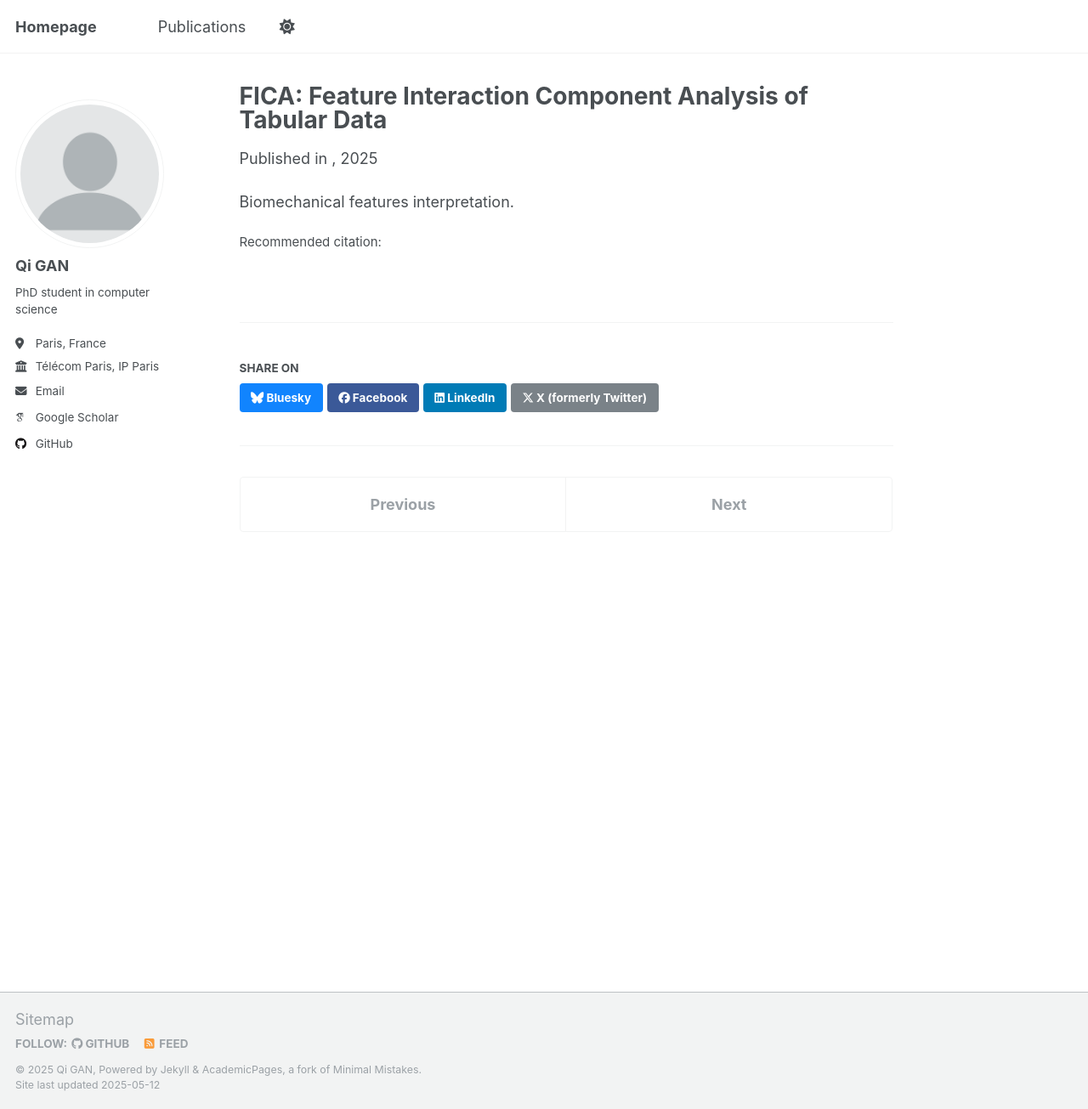
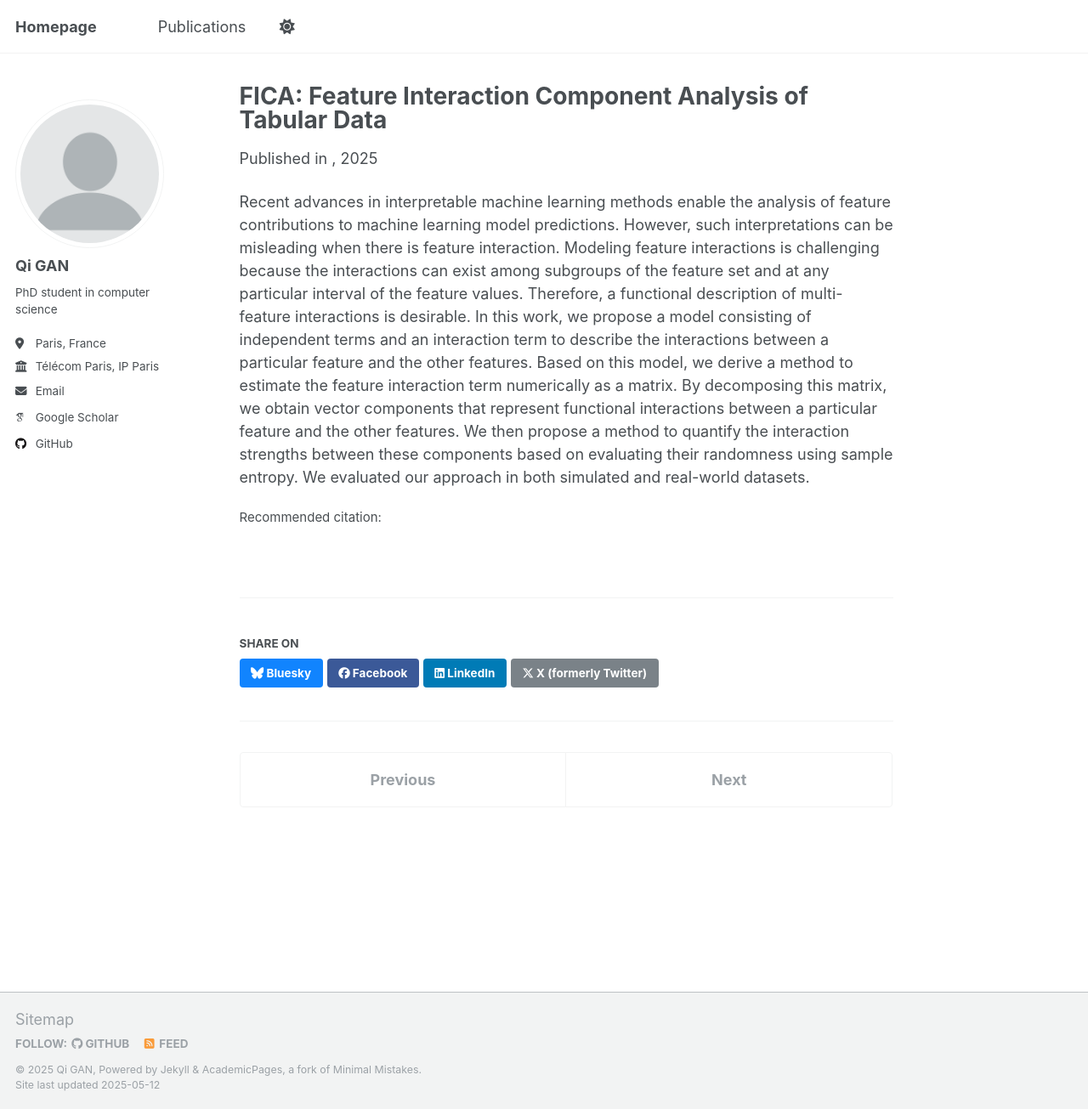
Before and after one commit to QGAN2019/qigan.github.io, a Jekyll site: the page built from _publications/2025-03-XAI-feature-interaction.md, in a window 1280 px wide and 1305 px high. Shown: the whole window at 85% size. Built offline with Jekyll 4.4.1, drawn with Linux system fonts in a browser that asks for light colours; some web fonts are replaced.

Commit message:
Update 2025-03-XAI-feature-interaction.md

```diff
--- a/_publications/2025-03-XAI-feature-interaction.md
+++ b/_publications/2025-03-XAI-feature-interaction.md
@@ -8,4 +8,4 @@ date: 2025-03-01
 venue: ''
 citation: ''
 ---
-Biomechanical features interpretation.
+Recent advances in interpretable machine learning methods enable the analysis of feature contributions to machine learning model predictions. However, such interpretations can be misleading when there is feature interaction. Modeling feature interactions is challenging because the interactions can exist among subgroups of the feature set and at any particular interval of the feature values. Therefore, a functional description of multi-feature interactions is desirable. In this work, we propose a model consisting of independent terms and an interaction term to describe the interactions between a particular feature and the other features. Based on this model, we derive a method to estimate the feature interaction term numerically as a matrix. By decomposing this matrix, we obtain vector components that represent functional interactions between a particular feature and the other features. We then propose a method to quantify the interaction strengths between these components based on evaluating their randomness using sample entropy. We evaluated our approach in both simulated and real-world datasets.
```
